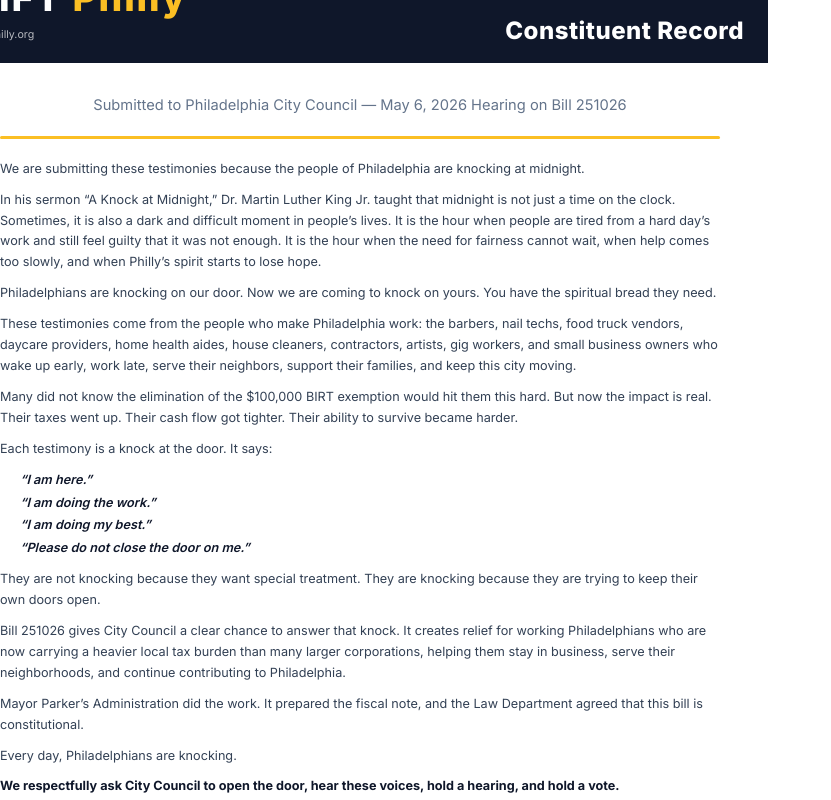
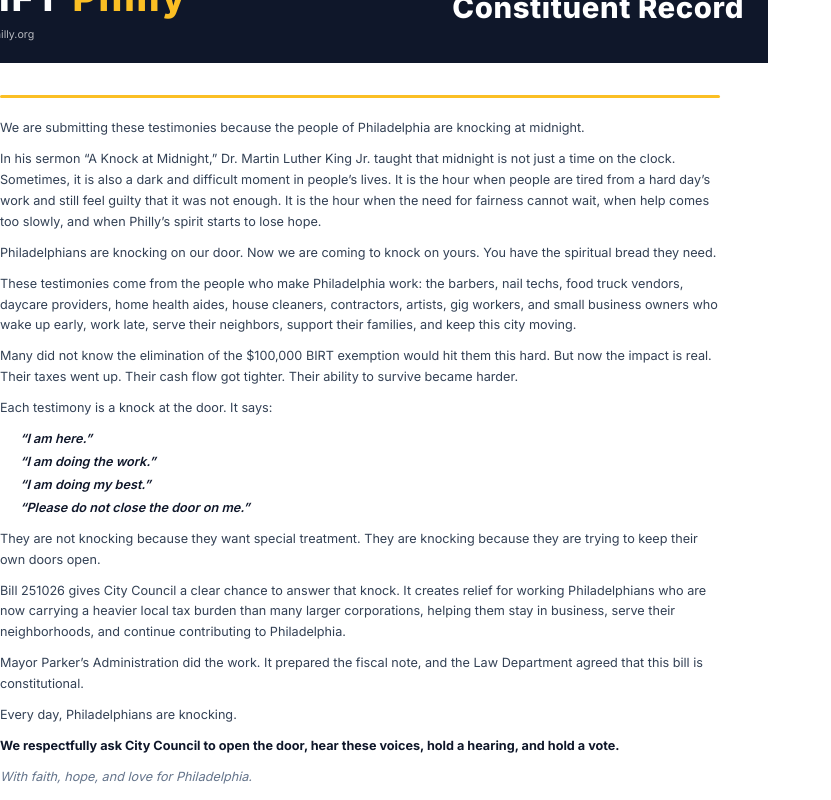
Before and after one commit to alexknowshtml/lift-philly, a website: page petition-comments-council.html in a window 1280 px wide. Shown: the top 800 px of the page, without its empty margins (0-831 px from the left). Drawn offline with Linux system fonts and the light colour scheme.

Commit message:
Cover: Constituent Record 22pt vertically centered, subtitle removed

```diff
--- a/petition-comments-council.html
+++ b/petition-comments-council.html
@@ -297,17 +297,16 @@
      ═══════════════════════════════════════════════════════════ -->
 <div class="cover-page">
     <div class="header-cover">
-        <div style="display:flex; justify-content:space-between; align-items:flex-start;">
+        <div style="display:flex; justify-content:space-between; align-items:center;">
             <div>
                 <div class="logo">LIFT <span>Philly</span></div>
                 <div style="font-size: 8pt; color: rgba(255,255,255,0.7); margin-top: 4px;">liftphilly.org</div>
             </div>
-            <div style="font-size: 18pt; font-weight: 800; color: white; letter-spacing: 0.02em; align-self: flex-end; line-height: 1;">Constituent Record</div>
+            <div style="font-size: 22pt; font-weight: 800; color: white; letter-spacing: 0.02em; line-height: 1;">Constituent Record</div>
         </div>
     </div>
 
     <div class="cover-body">
-        <div class="cover-subtitle">Submitted to Philadelphia City Council &mdash; May 6, 2026 Hearing on Bill 251026</div>
 
         <div class="gold-divider"></div>
 
```
Also changed, not shown: 1 other file.
